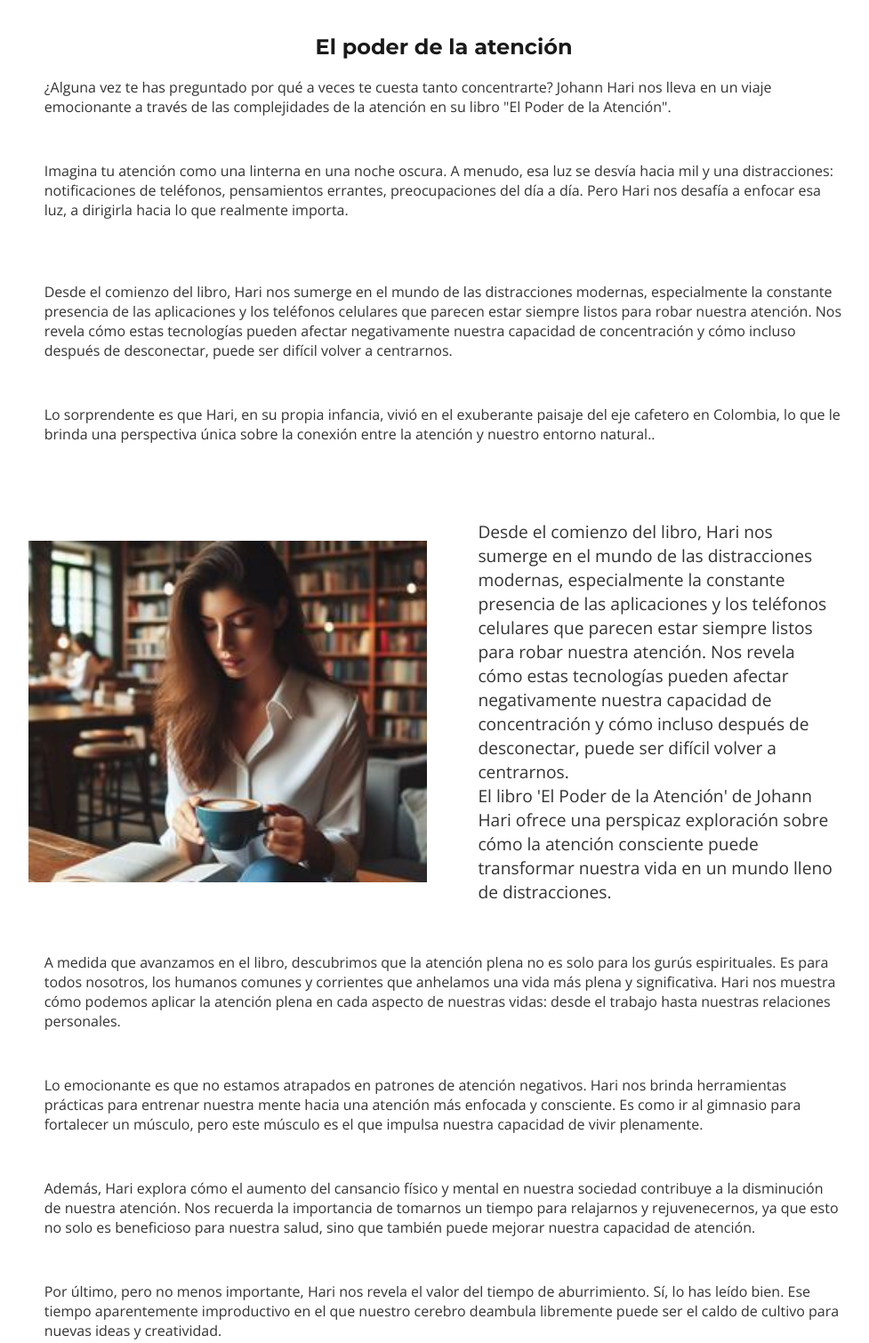
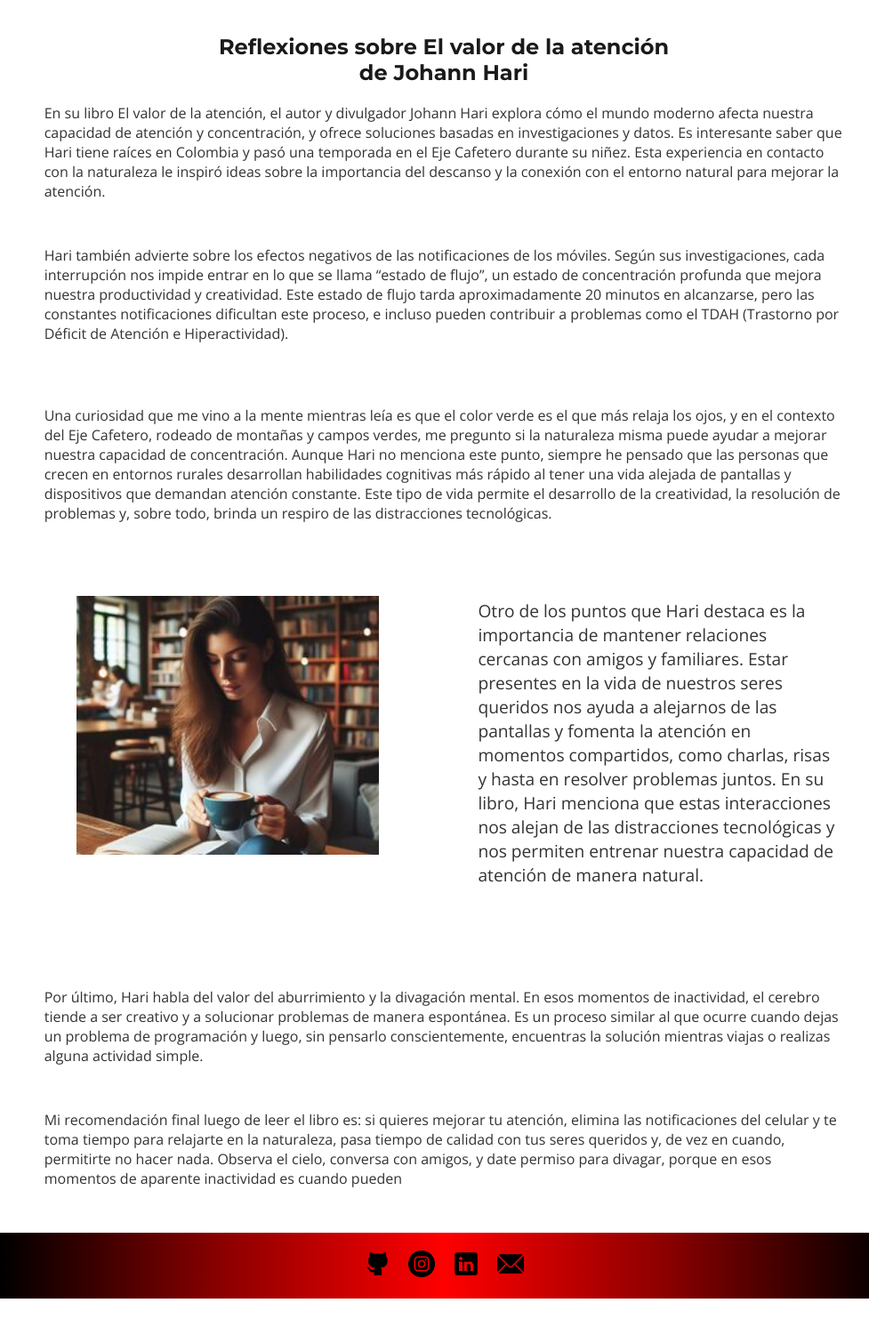
Before and after one commit to jguilldev/briefcasee, a plain HTML site: page poderAtencion.html in a window 1280 px wide. Shown: the part 853-2363 px from the top of the page at 89% size, without its empty margins (141-1118 px from the left). After the commit the page ends 2321 px from the top, so only its background shows below. Drawn offline with nearby package versions, Linux system fonts and the light colour scheme.

Commit message:
Añadi mis reflexiones sobre el valor de la atencion de johan Hari

```diff
--- a/poderAtencion.html
+++ b/poderAtencion.html
@@ -43,9 +43,9 @@
           <img src="./imagenes/atencion2.jpg" alt="Descripción de la imagen" class="blog2-tittle-img">
         </div>
         <div class="blog2-right">
-          <h2 class="blog2-tittle-text">El poder de la atención</h2>
-          <p class="blog2-para-text">¿Alguna vez te has preguntado por qué a veces te cuesta tanto concentrarte? Johann Hari nos lleva en un viaje emocionante a través de las complejidades de la atención en su libro "El Poder de la Atención".</p>
-          <p class="blog2-para-text">Imagina tu atención como una linterna en una noche oscura. A menudo, esa luz se desvía hacia mil y una distracciones: notificaciones de teléfonos, pensamientos errantes, preocupaciones del día a día. Pero Hari nos desafía a enfocar esa luz, a dirigirla hacia lo que realmente importa.</p>
+          <h2 class="blog2-tittle-text">Reflexiones sobre El valor de la atención <br> de Johann Hari</h2>
+          <p class="blog2-para-text">En su libro El valor de la atención, el autor y divulgador Johann Hari explora cómo el mundo moderno afecta nuestra capacidad de atención y concentración, y ofrece soluciones basadas en investigaciones y datos. Es interesante saber que Hari tiene raíces en Colombia y pasó una temporada en el Eje Cafetero durante su niñez. Esta experiencia en contacto con la naturaleza le inspiró ideas sobre la importancia del descanso y la conexión con el entorno natural para mejorar la atención.</p>
+          <p class="blog2-para-text">Hari también advierte sobre los efectos negativos de las notificaciones de los móviles. Según sus investigaciones, cada interrupción nos impide entrar en lo que se llama “estado de flujo”, un estado de concentración profunda que mejora nuestra productividad y creatividad. Este estado de flujo tarda aproximadamente 20 minutos en alcanzarse, pero las constantes notificaciones dificultan este proceso, e incluso pueden contribuir a problemas como el TDAH (Trastorno por Déficit de Atención e Hiperactividad).</p>
         </div>
        </section>
        <!-- fin de imagen y texto superior principal  -->
@@ -53,8 +53,7 @@
        <!-- inicio de seccion de texto simple  -->
     </div>
     <div class="blog2-bottom">
-     <p class="blog2-para-text">Desde el comienzo del libro, Hari nos sumerge en el mundo de las distracciones modernas, especialmente la constante presencia de las aplicaciones y los teléfonos celulares que parecen estar siempre listos para robar nuestra atención. Nos revela cómo estas tecnologías pueden afectar negativamente nuestra capacidad de concentración y cómo incluso después de desconectar, puede ser difícil volver a centrarnos. </p>
-     <p class="blog2-para-text">Lo sorprendente es que Hari, en su propia infancia, vivió en el exuberante paisaje del eje cafetero en Colombia, lo que le brinda una perspectiva única sobre la conexión entre la atención y nuestro entorno natural..</p>
+     <p class="blog2-para-text">Una curiosidad que me vino a la mente mientras leía es que el color verde es el que más relaja los ojos, y en el contexto del Eje Cafetero, rodeado de montañas y campos verdes, me pregunto si la naturaleza misma puede ayudar a mejorar nuestra capacidad de concentración. Aunque Hari no menciona este punto, siempre he pensado que las personas que crecen en entornos rurales desarrollan habilidades cognitivas más rápido al tener una vida alejada de pantallas y dispositivos que demandan atención constante. Este tipo de vida permite el desarrollo de la creatividad, la resolución de problemas y, sobre todo, brinda un respiro de las distracciones tecnológicas.</p>
     </div>
 
        <!-- final de seccion de texto simple  -->
@@ -62,10 +61,10 @@
     <!-- inicio seccion de imagen texto invertidas -->
     <section class="blog2-container2">
         <div class="blog2-left2">
-          <img src="./imagenes/atencion1.jpg" alt="Descripción de la imagen" class="blog2-tittle-img2">
+          <img style="max-height: 75%;" src="./imagenes/atencion1.jpg" alt="Descripción de la imagen" class="blog2-tittle-img2">
         </div>
         <div class="blog2-right2">
-          <p class="blog2-para-text2">Desde el comienzo del libro, Hari nos sumerge en el mundo de las distracciones modernas, especialmente la constante presencia de las aplicaciones y los teléfonos celulares que parecen estar siempre listos para robar nuestra atención. Nos revela cómo estas tecnologías pueden afectar negativamente nuestra capacidad de concentración y cómo incluso después de desconectar, puede ser difícil volver a centrarnos. <br>El libro 'El Poder de la Atención' de Johann Hari ofrece una perspicaz exploración sobre cómo la atención consciente puede transformar nuestra vida en un mundo lleno de distracciones.</p>
+          <p class="blog2-para-text2">Otro de los puntos que Hari destaca es la importancia de mantener relaciones cercanas con amigos y familiares. Estar presentes en la vida de nuestros seres queridos nos ayuda a alejarnos de las pantallas y fomenta la atención en momentos compartidos, como charlas, risas y hasta en resolver problemas juntos. En su libro, Hari menciona que estas interacciones nos alejan de las distracciones tecnológicas y nos permiten entrenar nuestra capacidad de atención de manera natural.</p>
         </div>
     </section>
 
@@ -74,10 +73,8 @@
            <!-- inicio de seccion de texto simple2 (este usa las mismas clases de texto simple)  -->
           </div>
           <div class="blog2-bottom">
-           <p class="blog2-para-text">A medida que avanzamos en el libro, descubrimos que la atención plena no es solo para los gurús espirituales. Es para todos nosotros, los humanos comunes y corrientes que anhelamos una vida más plena y significativa. Hari nos muestra cómo podemos aplicar la atención plena en cada aspecto de nuestras vidas: desde el trabajo hasta nuestras relaciones personales.</p>
-           <p class="blog2-para-text">Lo emocionante es que no estamos atrapados en patrones de atención negativos. Hari nos brinda herramientas prácticas para entrenar nuestra mente hacia una atención más enfocada y consciente. Es como ir al gimnasio para fortalecer un músculo, pero este músculo es el que impulsa nuestra capacidad de vivir plenamente.</p>
-           <p class="blog2-para-text">Además, Hari explora cómo el aumento del cansancio físico y mental en nuestra sociedad contribuye a la disminución de nuestra atención. Nos recuerda la importancia de tomarnos un tiempo para relajarnos y rejuvenecernos, ya que esto no solo es beneficioso para nuestra salud, sino que también puede mejorar nuestra capacidad de atención.</p>
-           <p class="blog2-para-text">Por último, pero no menos importante, Hari nos revela el valor del tiempo de aburrimiento. Sí, lo has leído bien. Ese tiempo aparentemente improductivo en el que nuestro cerebro deambula libremente puede ser el caldo de cultivo para nuevas ideas y creatividad.</p>
+           <p class="blog2-para-text">Por último, Hari habla del valor del aburrimiento y la divagación mental. En esos momentos de inactividad, el cerebro tiende a ser creativo y a solucionar problemas de manera espontánea. Es un proceso similar al que ocurre cuando dejas un problema de programación y luego, sin pensarlo conscientemente, encuentras la solución mientras viajas o realizas alguna actividad simple.</p>
+           <p class="blog2-para-text">Mi recomendación final luego de leer el libro es: si quieres mejorar tu atención, elimina las notificaciones del celular y te toma tiempo para relajarte en la naturaleza, pasa tiempo de calidad con tus seres queridos y, de vez en cuando, permitirte no hacer nada. Observa el cielo, conversa con amigos, y date permiso para divagar, porque en esos momentos de aparente inactividad es cuando pueden </p>
           </div>
 
              <!-- final de seccion de texto simple2 (este usa las mismas clases de texto simple)  -->
```
Also changed, not shown: libros.html (+1 -1 lines).
